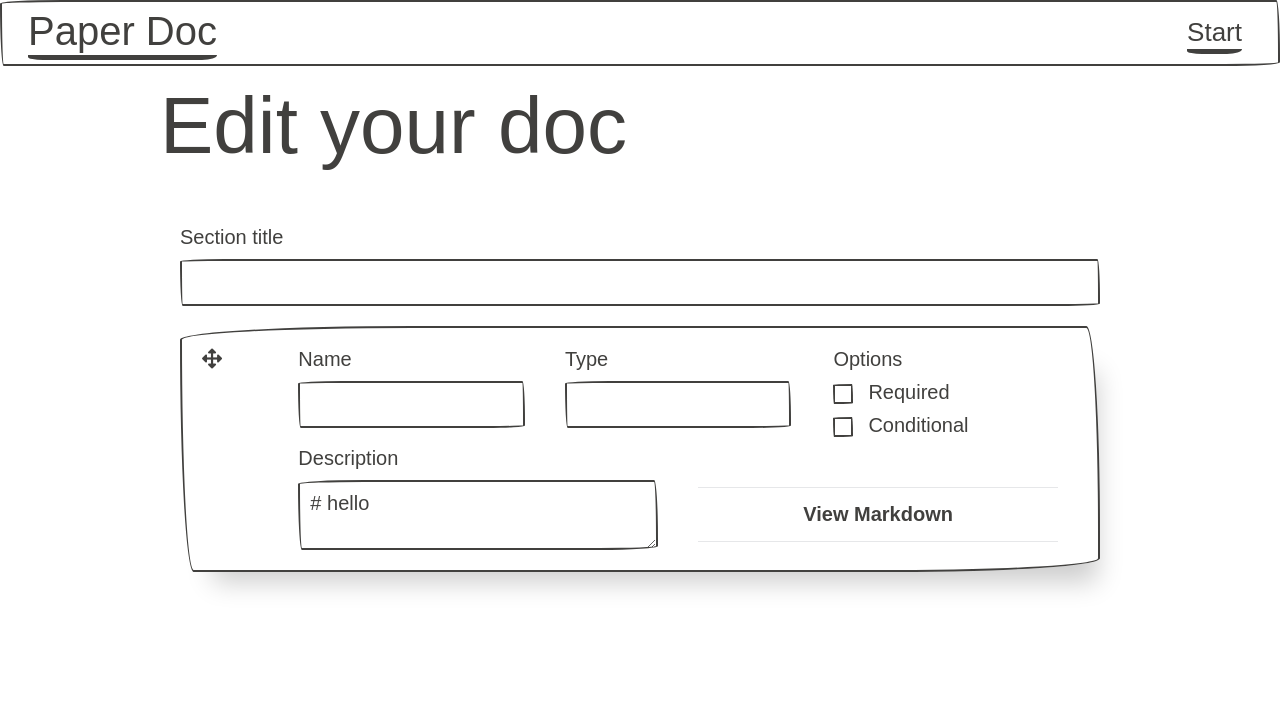
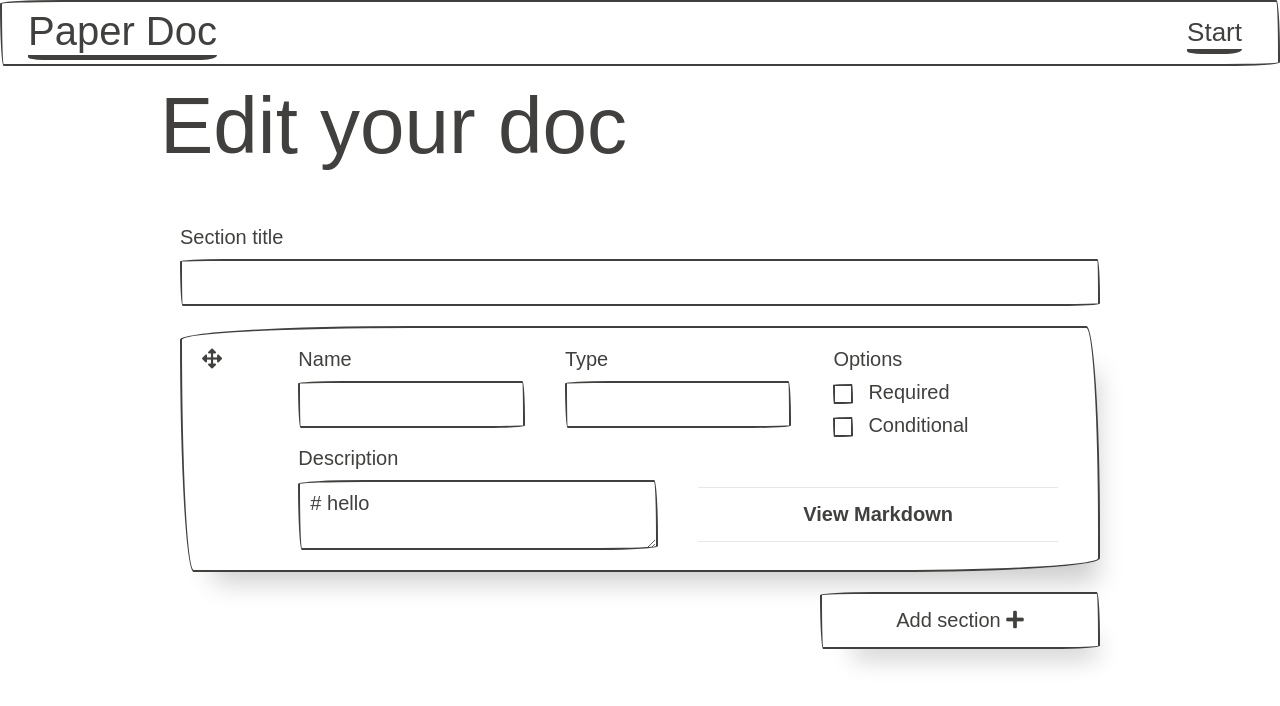
Before and after one commit to i62navpm/paper-doc, a Vue app: page /edit in a window 1280 px wide. Shown: the top 706 px of the page. Built offline with nearby package versions, Linux system fonts and the light colour scheme; a web font is replaced by a local one.

Commit message:
Add sections func

```diff
--- a/src/views/EditDoc.vue
+++ b/src/views/EditDoc.vue
@@ -1,7 +1,22 @@
 <template>
   <div class="edit">
     <h1>Edit your doc</h1>
-    <VSectionKey />
+    <VSectionKey
+      v-for="section in sections"
+      :key="section.id"
+      :section="section"
+    />
+
+    <div class="row flex-right">
+      <div class="col xs-4 align-middle">
+        <button
+          class="btn-block"
+          @click.prevent="addSection(++index)"
+        >
+          Add section <i class="fa fa-plus" />
+        </button>
+      </div>
+    </div>
   </div>
 </template>
 
@@ -13,5 +28,14 @@ export default {
   components: {
     VSectionKey,
   },
+  data: () => ({
+    index: 1,
+    sections: [{ id: 1 }],
+  }),
+  methods: {
+    addSection(id) {
+      this.sections.push({ id })
+    },
+  },
 }
 </script>
```
